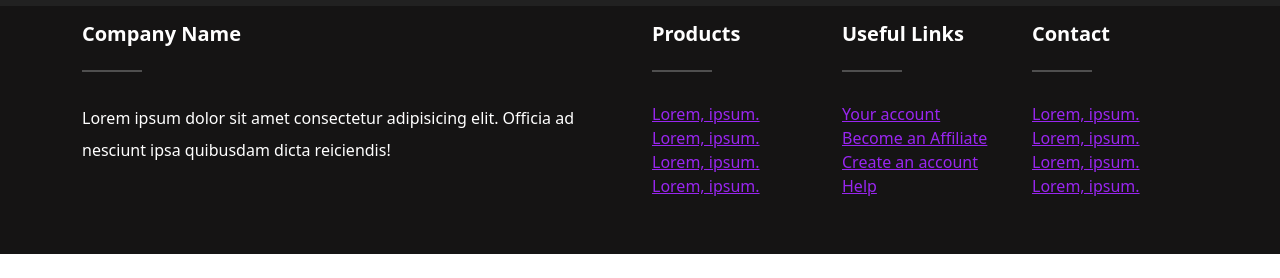
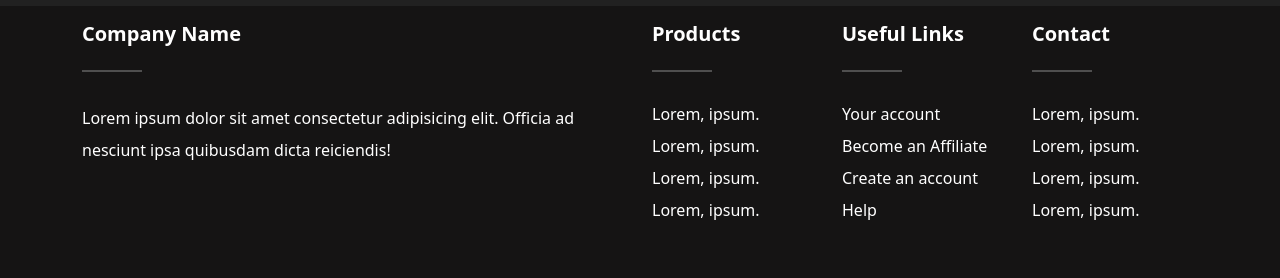
Before and after one commit to Aligndzcyln/Portfolio-Website, a website: page index.html in a window 1280 px wide. Shown: the part 7361-7639 px from the top of the page. Before the commit the page ends 7615 px from the top, so only its background shows below. Drawn offline with nearby package versions, Linux system fonts and the light colour scheme.

Commit message:
Styled links in footer

```diff
--- a/index.html
+++ b/index.html
@@ -903,7 +903,7 @@
                 <div class="col-12 col-sm-6 col-lg-2 mb-4">
                     <h5 class="text-capitalize fw-bold">Products</h5>
                     <hr class="bg-white d-inline-block mb-4" style="width: 60px; height: 2px;">
-                    <ul class="list-inline">
+                    <ul class="list-inline company-list">
                         <li><a href="#">Lorem, ipsum.</a></li>
                         <li><a href="#">Lorem, ipsum.</a></li>
                         <li><a href="#">Lorem, ipsum.</a></li>
@@ -913,7 +913,7 @@
                 <div class="col-12 col-sm-6 col-lg-2 mb-4">
                     <h5 class="text-capitalize fw-bold">Useful links</h5>
                     <hr class="bg-white d-inline-block mb-4" style="width: 60px; height: 2px;">
-                    <ul class="list-inline">
+                    <ul class="list-inline company-list">
                         <li><a href="#">Your account</a></li>
                         <li><a href="#">Become an Affiliate</a></li>
                         <li><a href="#">Create an account</a></li>
@@ -923,7 +923,7 @@
                 <div class="col-12 col-sm-6 col-lg-2 mb-4">
                     <h5 class="text-capitalize fw-bold">Contact</h5>
                     <hr class="bg-white d-inline-block mb-4" style="width: 60px; height: 2px;">
-                    <ul class="list-inline">
+                    <ul class="list-inline company-list">
                         <li><a href="#">Lorem, ipsum.</a></li>
                         <li><a href="#">Lorem, ipsum.</a></li>
                         <li><a href="#">Lorem, ipsum.</a></li>
--- a/scss/sections/_footer.scss
+++ b/scss/sections/_footer.scss
@@ -65,3 +65,21 @@
         }
     }
 }
+
+// Style the company info content
+
+.company-list{
+    display: block;
+    list-style-type: none;
+    position: relative;
+
+    li{
+        margin-bottom: 0.5rem;
+        text-decoration: none;
+
+        a{
+            color: $white;
+            text-decoration: none;
+        }
+    }
+}
```
Also changed, not shown: assets/css/style.css, 1 other file.
